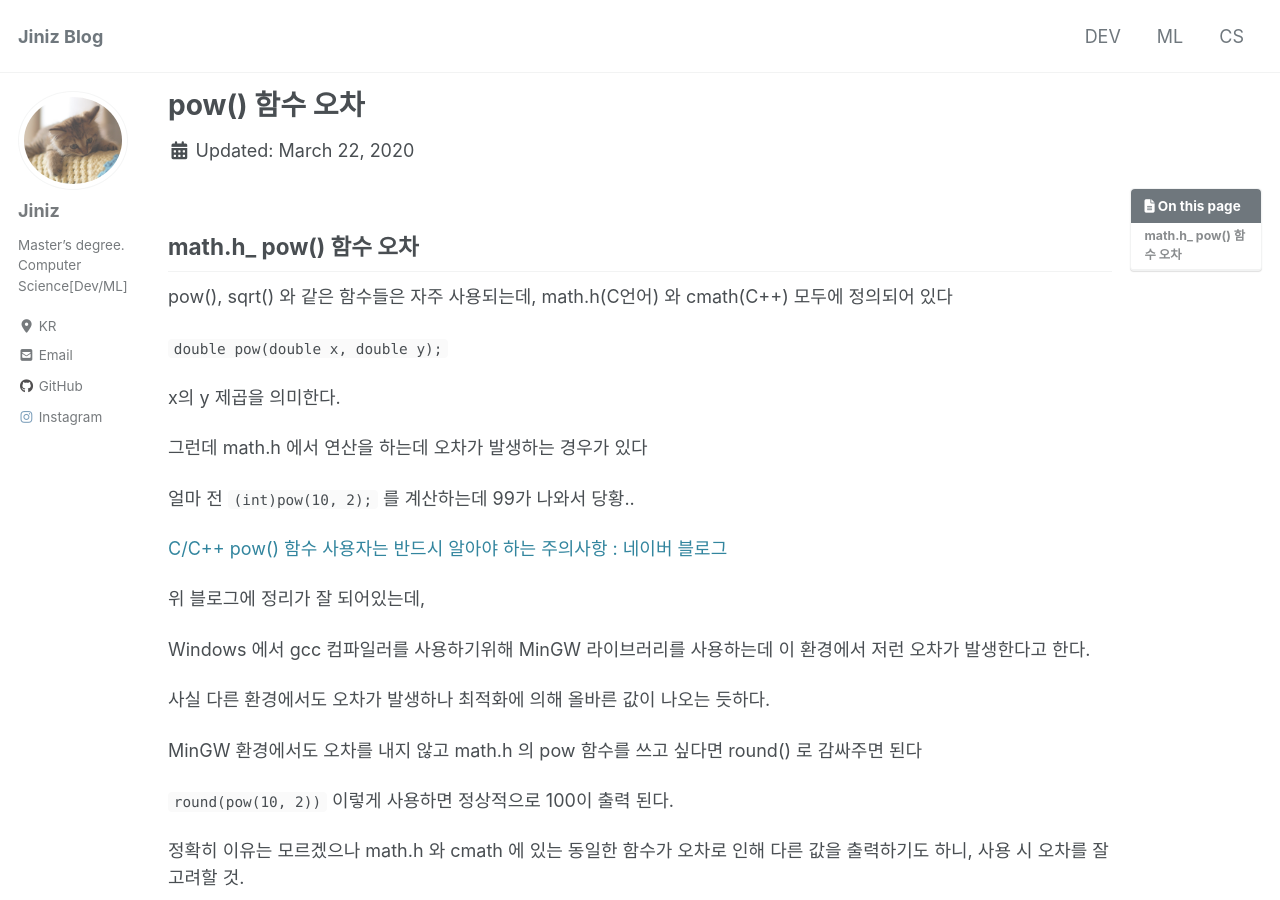
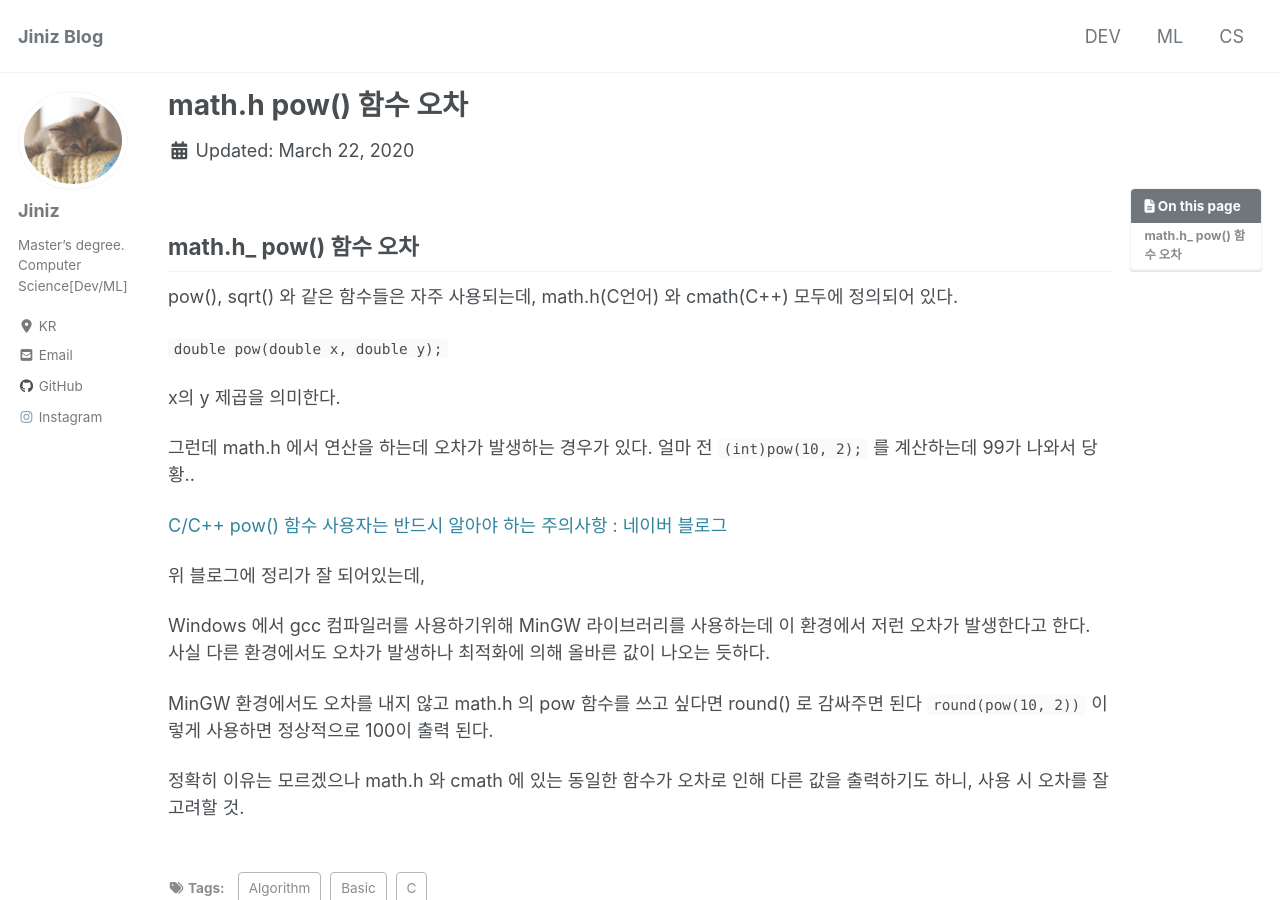
Before and after one commit to devilzCough/devilzcough.github.io, a Jekyll site: the page built from _posts/2020-03-22-<math.h> pow() 함수 오차.md, in a window 1280 px wide and 900 px high. Built offline with Jekyll 4.4.1, drawn with Linux system fonts in a browser that asks for light colours; cached includes are drawn as plain includes; nearby versions of some CDN libraries.

Commit message:
modify posts

```diff
--- a/_posts/2020-03-22-<math.h> pow() 함수 오차.md
+++ b/_posts/2020-03-22-<math.h> pow() 함수 오차.md
@@ -1,5 +1,5 @@
 ---
-title : "<math.h> pow() 함수 오차"
+title : "math.h pow() 함수 오차"
 category :
     - cs
 tag :
@@ -12,26 +12,23 @@ toc : true
 ---
 
 ## math.h_ pow() 함수 오차
-pow(), sqrt() 와 같은 함수들은 자주 사용되는데,  math.h(C언어) 와 cmath(C++) 모두에 정의되어 있다
+pow(), sqrt() 와 같은 함수들은 자주 사용되는데,  math.h(C언어) 와 cmath(C++) 모두에 정의되어 있다.
 
 `double pow(double x, double y);`
 
 x의 y 제곱을 의미한다.
 
-그런데 math.h 에서 연산을 하는데 오차가 발생하는 경우가 있다
-
+그런데 math.h 에서 연산을 하는데 오차가 발생하는 경우가 있다.
 얼마 전 `(int)pow(10, 2);`  를 계산하는데 99가 나와서 당황..
 
 [C/C++ pow() 함수 사용자는 반드시 알아야 하는 주의사항 : 네이버 블로그](https://m.blog.naver.com/PostView.nhn?blogId=hirit808&logNo=221516374367&proxyReferer=https%3A%2F%2Fwww.google.com%2F)
 
 위 블로그에 정리가 잘 되어있는데,
 
-Windows 에서 gcc 컴파일러를 사용하기위해 MinGW 라이브러리를 사용하는데  이 환경에서 저런 오차가 발생한다고 한다.
-
+Windows 에서 gcc 컴파일러를 사용하기위해 MinGW 라이브러리를 사용하는데 이 환경에서 저런 오차가 발생한다고 한다.
 사실 다른 환경에서도 오차가 발생하나 최적화에 의해 올바른 값이 나오는 듯하다.
 
 MinGW 환경에서도 오차를 내지 않고 math.h 의 pow 함수를 쓰고 싶다면 round() 로 감싸주면 된다
-
 `round(pow(10, 2))`  이렇게 사용하면 정상적으로 100이 출력 된다.
 
 정확히 이유는 모르겠으나 math.h 와 cmath 에 있는 동일한 함수가 오차로 인해 다른 값을 출력하기도 하니, 사용 시 오차를 잘 고려할 것.
```
